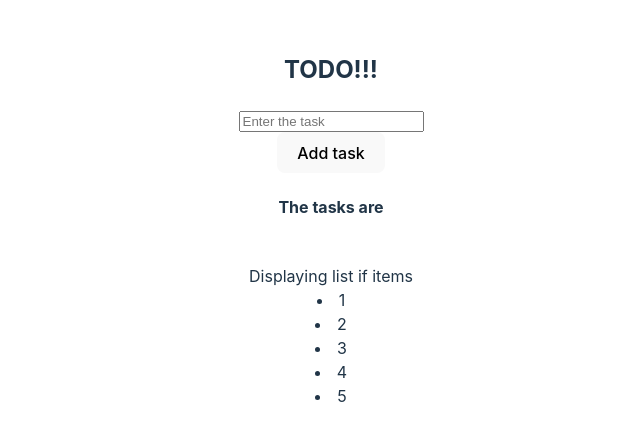
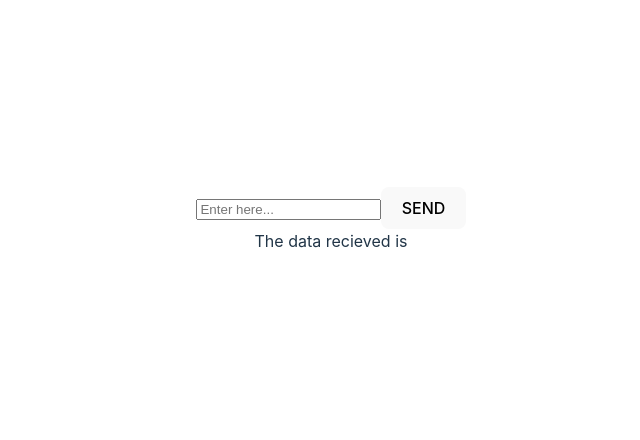
Before and after one commit to ram121606/react-learn, a React (Vite) app: page / in a window 1280 px wide. Shown: the part 180-620 px from the top of the page, without its empty margins (309-949 px from the left). Built offline with nearby package versions, Linux system fonts and the light colour scheme.

Commit message:
Axios added

```diff
--- a/package.json
+++ b/package.json
@@ -12,9 +12,11 @@
   "dependencies": {
     "@coreui/icons": "^3.0.1",
     "@coreui/icons-react": "^2.2.1",
+    "axios": "^1.4.0",
     "react": "^18.2.0",
     "react-dom": "^18.2.0",
-    "react-icons": "^4.10.1"
+    "react-icons": "^4.10.1",
+    "react-router-dom": "^6.14.2"
   },
   "devDependencies": {
     "@types/react": "^18.2.15",
--- a/src/App.tsx
+++ b/src/App.tsx
@@ -1,6 +1,10 @@
 
 import './App.css'
-import { Todo } from './components/Todo'
+import Axios from './components/Axios'
+
+
+
+
 
 function App() {
 
@@ -27,7 +31,7 @@ function App() {
       <p className="read-the-docs">
         Click on the Vite and React logos to learn more
       </p> */}
-      <Todo/>
+      <Axios />
     </>
   )
 }
--- /dev/null
+++ b/src/components/Axios.tsx
@@ -0,0 +1,31 @@
+import  { useState } from 'react'
+import axios from 'axios'
+
+const Axios = () => {
+
+    const [data , setReqData] = useState("")
+    const [value ,setValue] = useState("")
+
+    function getRequest(){
+        axios.get("http://localhost:8000/"+value).then(resp=>{
+            setReqData(resp.data)
+        })
+    }
+
+    function postRequest(){
+        axios.post("http://localhost:8000/data",{name:value}).then(resp=>{
+            setReqData(resp.data)
+        })
+    }
+
+  return (
+    <div>
+        <input type='text' placeholder='Enter here...' onChange={(e)=>setValue(e.target.value)} />
+        <button onClick={postRequest}>SEND</button>
+        <br/>
+        The data recieved is {data}
+    </div>
+  )
+}
+
+export default Axios
--- a/src/components/Simple.tsx
+++ b/src/components/Simple.tsx
@@ -1,9 +1,9 @@
-export const Simple = (props) => {
-  return (
-    <div><br/>Displaying list if items<br/>
-        {props.val.map(ind=>(
-          <li>{ind}</li>
-        ))}
-    </div>
-  )
-}
+// export const Simple = (props) => {
+//   return (
+//     <div><br/>Displaying list if items<br/>
+//         {props.val.map(ind=>(
+//           <li>{ind}</li>
+//         ))}
+//     </div>
+//   )
+// }
--- a/src/components/Todo.tsx
+++ b/src/components/Todo.tsx
@@ -1,102 +1,102 @@
-// import { useState } from "react"
-// // import { Simple } from "./Simple"
-// // import CIcon from '@coreui/icons-react'
-// // import { cilTrash } from "@coreui/icons";
-// // import { Simple } from "./Simple";
-// var todoId = 0;
+// // // import { useState } from "react"
+// // // // import { Simple } from "./Simple"
+// // // // import CIcon from '@coreui/icons-react'
+// // // // import { cilTrash } from "@coreui/icons";
+// // // // import { Simple } from "./Simple";
+// // // var todoId = 0;
+// // // export const Todo = () => {
+// // //     // const [count , setCount] = useState(0)
+// // //     // const data = [1,2,3,4,5]
+// // //     const [val , setVal] = useState("")
+// // //     const [todoItems , setTodoItems] = useState([]);
+
+// // //     // const [text , updatedText] = useState("")
+// // //     function handleSubmit(e:any){
+// // //         e.preventDefault()
+// // //         // alert(e.target.username.value)
+// // //         //  const val = e.target.int.value
+// // //         // setTodoItems([...todoItems].map((object)=>{return object}))
+// // //          setTodoItems(prevTodoItems=>{
+// // //             setVal("");
+// // //             return [...prevTodoItems,{todo : val , id : todoId++}]
+// // //          })
+// // //         //  updatedText(e.target.int.value)
+// // //     }
+// // //     // function deleteTask(id){
+// // //     //     console.log(id)
+// // //     //     const newTodoItems = todoItems.filter((val)=> val.id !== id);
+// // //     //     setTodoItems(newTodoItems)
+// // //     //     console.log(newTodoItems)
+// // //     // }
+// // //   return (
+// // //     <div>
+
+// // //         {/* count is {count}<br/>
+// // //         <button onClick={()=>setCount(count=>count+1)}>Increase</button>
+// // //         <form onSubmit={handleSubmit}>
+// // //             <input type="text" name="username" placeholder="Username"/><br/>
+// // //             <input type="password" name="password" placeholder="Password"/><br/>
+// // //             <button type="submit">Submit</button> */}
+// // //         <form onSubmit={handleSubmit}>
+// // //             <input type="text" name="int"/*onChange={(e)=>{console.log(e.target.value)}}*/value={val} onChange={(e)=>setVal(e.target.value)}></input><br/>
+// // //             <button type="submit">Add Value</button>
+// // //         </form>
+// // //             <h5>The entered text is </h5>
+// // //             {todoItems.map(item=>{
+// // //                 return (
+// // //                     <li>{item}</li>
+// // //                 )
+// // //             })}
+// // //         {/* <Simple val={todoItems}/> */}
+// // //         {/* <Simple val={todoItems} /> */}
+// // //     </div>
+// // //   )
+// // // }
+
+
+// import {useState} from 'react'
+// import CIcon from '@coreui/icons-react';
+// import { cilTrash } from '@coreui/icons';
+// import { Simple } from './Simple';
+
 // export const Todo = () => {
-//     // const [count , setCount] = useState(0)
-//     // const data = [1,2,3,4,5]
 //     const [val , setVal] = useState("")
-//     const [todoItems , setTodoItems] = useState([]);
+//     const [todoItems , setTodoItems] = useState([])
+//     const data =[1,2,3,4,5]
 
-//     // const [text , updatedText] = useState("")
-//     function handleSubmit(e:any){
-//         e.preventDefault()
-//         // alert(e.target.username.value)
-//         //  const val = e.target.int.value
-//         // setTodoItems([...todoItems].map((object)=>{return object}))
-//          setTodoItems(prevTodoItems=>{
-//             setVal("");
-//             return [...prevTodoItems,{todo : val , id : todoId++}]
-//          })
-//         //  updatedText(e.target.int.value)
+//     // useEffect(()=>{
+//     //   console.log(todoItems.length)
+//     // },[todoItems])
+
+//     function handleSubmit() {
+//         //console.log(val+"submit")
+//        // e.preventDefault();
+//         setTodoItems([...todoItems,val]);
+//         setVal("")
+
 //     }
-//     // function deleteTask(id){
-//     //     console.log(id)
-//     //     const newTodoItems = todoItems.filter((val)=> val.id !== id);
-//     //     setTodoItems(newTodoItems)
-//     //     console.log(newTodoItems)
-//     // }
+
+//     function deleteTask(id : string){
+//         console.log(id)
+//         const newTodo = todoItems.filter(val => val !== id)
+//         setTodoItems(newTodo)
+//     }
 //   return (
 //     <div>
+//         <h2>TODO!!!</h2>
+//         <div >
+//             <input name="todo" value={val} placeholder='Enter the task' onChange={(e)=>setVal(e.target.value)} /><br/>
+//             <button onClick={handleSubmit}  type="submit">Add task</button>
+//             <h4>The tasks are</h4>
+//             {todoItems.map(items=>(
+//                 <>
+//                     <li>{items} <button onClick={()=>deleteTask(items)}><CIcon icon={cilTrash} width={12} /></button></li>
 
-//         {/* count is {count}<br/>
-//         <button onClick={()=>setCount(count=>count+1)}>Increase</button>
-//         <form onSubmit={handleSubmit}>
-//             <input type="text" name="username" placeholder="Username"/><br/>
-//             <input type="password" name="password" placeholder="Password"/><br/>
-//             <button type="submit">Submit</button> */}
-//         <form onSubmit={handleSubmit}>
-//             <input type="text" name="int"/*onChange={(e)=>{console.log(e.target.value)}}*/value={val} onChange={(e)=>setVal(e.target.value)}></input><br/>
-//             <button type="submit">Add Value</button>
-//         </form>
-//             <h5>The entered text is </h5>
-//             {todoItems.map(item=>{
-//                 return (
-//                     <li>{item}</li>
-//                 )
-//             })}
-//         {/* <Simple val={todoItems}/> */}
-//         {/* <Simple val={todoItems} /> */}
+//                 </>
+
+//             ))}
+//         </div>
+//         <Simple val={data} />
 //     </div>
 //   )
 // }
-
-
-import {useState} from 'react'
-import CIcon from '@coreui/icons-react';
-import { cilTrash } from '@coreui/icons';
-import { Simple } from './Simple';
-
-export const Todo = () => {
-    const [val , setVal] = useState("")
-    const [todoItems , setTodoItems] = useState([])
-    const data =[1,2,3,4,5]
-
-    // useEffect(()=>{
-    //   console.log(todoItems.length)
-    // },[todoItems])
-
-    function handleSubmit() {
-        //console.log(val+"submit")
-       // e.preventDefault();
-        setTodoItems([...todoItems,val]);
-        setVal("")
-
-    }
-
-    function deleteTask(id : string){
-        console.log(id)
-        const newTodo = todoItems.filter(val => val !== id)
-        setTodoItems(newTodo)
-    }
-  return (
-    <div>
-        <h2>TODO!!!</h2>
-        <div >
-            <input name="todo" value={val} placeholder='Enter the task' onChange={(e)=>setVal(e.target.value)} /><br/>
-            <button onClick={handleSubmit}  type="submit">Add task</button>
-            <h4>The tasks are</h4>
-            {todoItems.map(items=>(
-                <>
-                    <li>{items} <button onClick={()=>deleteTask(items)}><CIcon icon={cilTrash} width={12} /></button></li>
-
-                </>
-
-            ))}
-        </div>
-        <Simple val={data} />
-    </div>
-  )
-}
```
Also changed, not shown: 1 other file (tests, documents, lock files or other folders).
